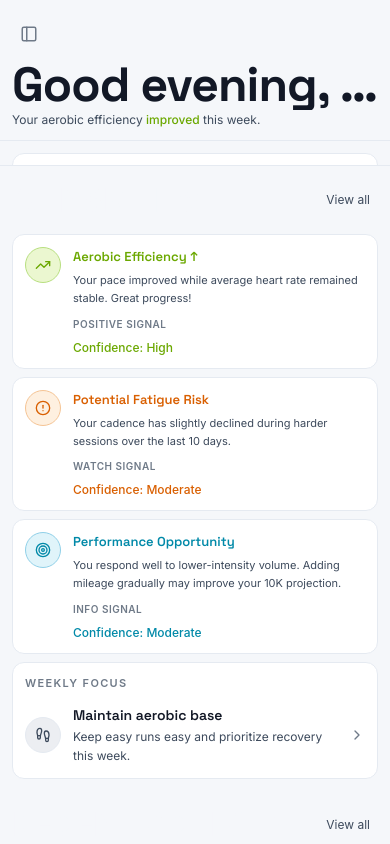
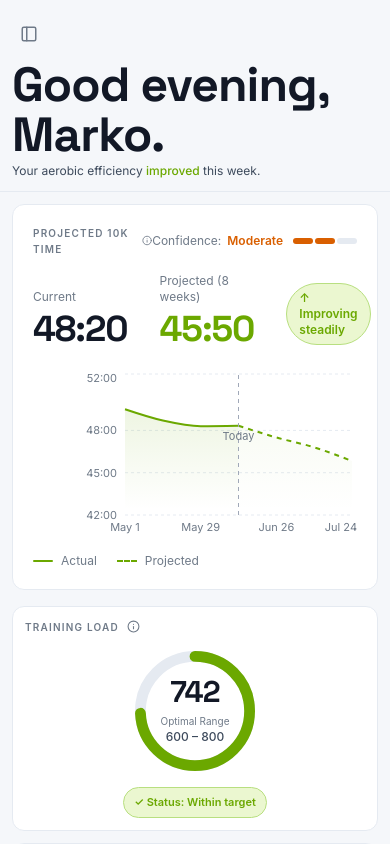
Before and after one commit to markon87/kinetiq, a Next.js app: page / in a window 390 px wide. Built offline with nearby package versions, Linux system fonts and the light colour scheme.

Commit message:
fix(ui): improve mobile home flow and eliminate dashboard runtime warnings

```diff
--- a/src/app/(dashboard)/page.jsx
+++ b/src/app/(dashboard)/page.jsx
@@ -7,9 +7,9 @@ import { ProjectedTimeCard, PaceDevelopmentCard } from '../../components/dashboa
 
 export default function DashboardPage() {
   return (
-    <div className="flex flex-1 flex-col overflow-hidden lg:flex-row">
+    <div className="flex flex-1 flex-col overflow-y-auto lg:flex-row lg:overflow-hidden">
       {/* Main scrollable area */}
-      <main className="flex-1 overflow-y-auto p-3 sm:p-4 space-y-4 min-w-0">
+      <main className="flex-1 p-3 sm:p-4 space-y-4 min-w-0 lg:overflow-y-auto">
         <ProjectedTimeCard />
 
         <div className="grid grid-cols-1 md:grid-cols-2 xl:grid-cols-3 gap-3 sm:gap-4">
@@ -22,7 +22,7 @@ export default function DashboardPage() {
       </main>
 
       {/* Right sidebar — AI + Activity */}
-      <aside className="w-full lg:w-80 shrink-0 overflow-y-auto p-3 sm:p-4 border-t lg:border-t-0 lg:border-l border-[var(--border-color)]">
+      <aside className="w-full p-3 sm:p-4 border-t border-[var(--border-color)] lg:w-80 lg:shrink-0 lg:overflow-y-auto lg:border-t-0 lg:border-l">
         <AIInsights />
         <RecentActivity />
       </aside>
--- a/src/components/dashboard/PaceDevelopmentCard.jsx
+++ b/src/components/dashboard/PaceDevelopmentCard.jsx
@@ -2,7 +2,7 @@
 
 import {
   LineChart, Line, XAxis, YAxis, CartesianGrid,
-  Tooltip, ReferenceLine, ResponsiveContainer
+  Tooltip, ReferenceLine
 } from 'recharts'
 import { Info } from 'lucide-react'
 import { useEffect, useRef, useState } from 'react'
@@ -62,7 +62,7 @@ export default function PaceDevelopmentCard() {
   const [range, setRange] = useState('6 Months')
   const data = allData[range]
   const chartContainerRef = useRef(null)
-  const [canRenderChart, setCanRenderChart] = useState(false)
+  const [chartSize, setChartSize] = useState({ width: 0, height: 176 })
 
   useEffect(() => {
     const el = chartContainerRef.current
@@ -70,7 +70,9 @@ export default function PaceDevelopmentCard() {
 
     const updateSizeState = () => {
       const { width, height } = el.getBoundingClientRect()
-      setCanRenderChart(width > 0 && height > 0)
+      if (width > 0 && height > 0) {
+        setChartSize({ width: Math.floor(width), height: Math.floor(height) })
+      }
     }
 
     updateSizeState()
@@ -97,9 +99,8 @@ export default function PaceDevelopmentCard() {
       </div>
 
       <div ref={chartContainerRef} className="h-44 min-h-[176px] min-w-0 flex-1">
-        {canRenderChart ? (
-          <ResponsiveContainer width="100%" height="100%" minWidth={0} minHeight={176}>
-          <LineChart data={data} margin={{ top: 5, right: 5, bottom: 0, left: 28 }}>
+        {chartSize.width > 0 ? (
+          <LineChart width={chartSize.width} height={chartSize.height} data={data} margin={{ top: 5, right: 5, bottom: 0, left: 28 }}>
             <CartesianGrid strokeDasharray="3 3" stroke="var(--border-color)" vertical={false} />
             <XAxis
               dataKey="month"
@@ -122,7 +123,6 @@ export default function PaceDevelopmentCard() {
             <Line name="Threshold Pace" type="monotone" dataKey="threshold" stroke="var(--accent-orange)" strokeWidth={2} dot={false} />
             <Line name="Race Pace"      type="monotone" dataKey="race"      stroke="var(--accent-cyan)" strokeWidth={2} dot={false} />
           </LineChart>
-        </ResponsiveContainer>
         ) : null}
       </div>
 
--- a/src/components/dashboard/ProjectedTimeCard.jsx
+++ b/src/components/dashboard/ProjectedTimeCard.jsx
@@ -2,7 +2,7 @@
 
 import {
   AreaChart, Area, XAxis, YAxis, CartesianGrid,
-  Tooltip, ReferenceLine, ResponsiveContainer
+  Tooltip, ReferenceLine
 } from 'recharts'
 import { Info } from 'lucide-react'
 import { useEffect, useRef, useState } from 'react'
@@ -34,7 +34,7 @@ const CustomTooltip = ({ active, payload, label }) => {
 
 export default function ProjectedTimeCard() {
   const chartContainerRef = useRef(null)
-  const [canRenderChart, setCanRenderChart] = useState(false)
+  const [chartSize, setChartSize] = useState({ width: 0, height: 176 })
 
   useEffect(() => {
     const el = chartContainerRef.current
@@ -42,7 +42,9 @@ export default function ProjectedTimeCard() {
 
     const updateSizeState = () => {
       const { width, height } = el.getBoundingClientRect()
-      setCanRenderChart(width > 0 && height > 0)
+      if (width > 0 && height > 0) {
+        setChartSize({ width: Math.floor(width), height: Math.floor(height) })
+      }
     }
 
     updateSizeState()
@@ -96,9 +98,8 @@ export default function ProjectedTimeCard() {
 
       {/* Chart */}
       <div ref={chartContainerRef} className="h-44 min-h-[176px] min-w-0">
-        {canRenderChart ? (
-          <ResponsiveContainer width="100%" height="100%" minWidth={0} minHeight={176}>
-          <AreaChart data={data} margin={{ top: 5, right: 5, bottom: 0, left: 32 }}>
+        {chartSize.width > 0 ? (
+          <AreaChart width={chartSize.width} height={chartSize.height} data={data} margin={{ top: 5, right: 5, bottom: 0, left: 32 }}>
             <defs>
               <linearGradient id="gradActual" x1="0" y1="0" x2="0" y2="1">
                 <stop offset="5%"  stopColor="var(--accent-lime)" stopOpacity={0.18} />
@@ -139,7 +140,6 @@ export default function ProjectedTimeCard() {
               fill="url(#gradProjected)" dot={false} connectNulls
             />
           </AreaChart>
-        </ResponsiveContainer>
         ) : null}
       </div>
 
--- a/src/components/layout/Header.jsx
+++ b/src/components/layout/Header.jsx
@@ -36,8 +36,19 @@ function ReadinessRing({ score, label }) {
   )
 }
 
+function getTimeGreeting() {
+  const hour = new Date().getHours()
+
+  if (hour >= 5 && hour < 12) return 'Good morning'
+  if (hour >= 12 && hour < 17) return 'Good afternoon'
+  if (hour >= 17 && hour < 22) return 'Good evening'
+
+  return 'Good night'
+}
+
 export default function Header({ onOpenSidebar }) {
   const { theme, toggleTheme } = useTheme()
+  const timeGreeting = getTimeGreeting()
 
   return (
     <header className="px-3 py-3 sm:px-4 sm:py-3.5 lg:px-6 border-b border-[var(--border-color)] bg-[var(--bg-main)] shrink-0">
@@ -53,8 +64,8 @@ export default function Header({ onOpenSidebar }) {
               <PanelLeft size={18} />
             </button>
           </div>
-          <h1 className="text-lg sm:text-xl lg:text-2xl font-bold text-[var(--text-primary)] truncate" style={{ fontFamily: "'Space Grotesk', sans-serif", letterSpacing: '-0.02em' }}>
-            {user.greeting}, {user.name}.
+          <h1 className="text-lg sm:text-xl lg:text-2xl font-bold text-[var(--text-primary)] leading-tight whitespace-normal max-w-[16ch] sm:max-w-none" style={{ fontFamily: "'Space Grotesk', sans-serif", letterSpacing: '-0.02em' }}>
+            {timeGreeting}, {user.name}.
           </h1>
           <p className="text-xs sm:text-sm text-[var(--text-secondary)] mt-0.5" style={{ fontFamily: "'Inter', sans-serif" }}>
             Your aerobic efficiency{' '}
--- a/src/components/layout/Sidebar.jsx
+++ b/src/components/layout/Sidebar.jsx
@@ -45,15 +45,16 @@ export default function Sidebar({ isOpen, onClose }) {
       >
       {/* Logo */}
       <div className="flex items-center justify-center px-4 py-4 border-b border-[var(--border-color)] md:px-2 lg:px-5 lg:justify-start">
-        <Image
-          src="/kinetiq-logo.png"
-          alt="Kinetiq logo"
-          width={112}
-          height={28}
-          className="hidden lg:block"
-          style={{ width: 112, height: 28 }}
-          priority
-        />
+        <div className="relative hidden lg:block h-7 w-28">
+          <Image
+            src="/kinetiq-logo.png"
+            alt="Kinetiq logo"
+            fill
+            sizes="112px"
+            className="object-contain"
+            priority
+          />
+        </div>
         <span className="text-base font-bold text-[var(--accent-lime)] lg:hidden">K</span>
       </div>
 
```
